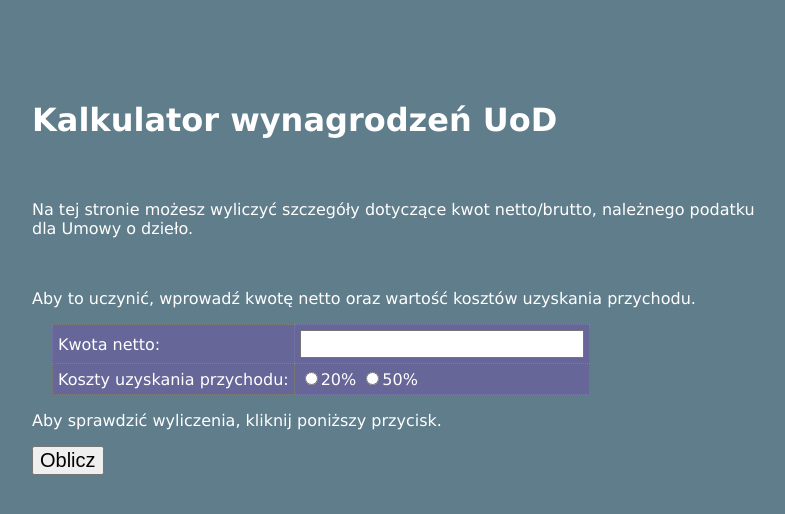
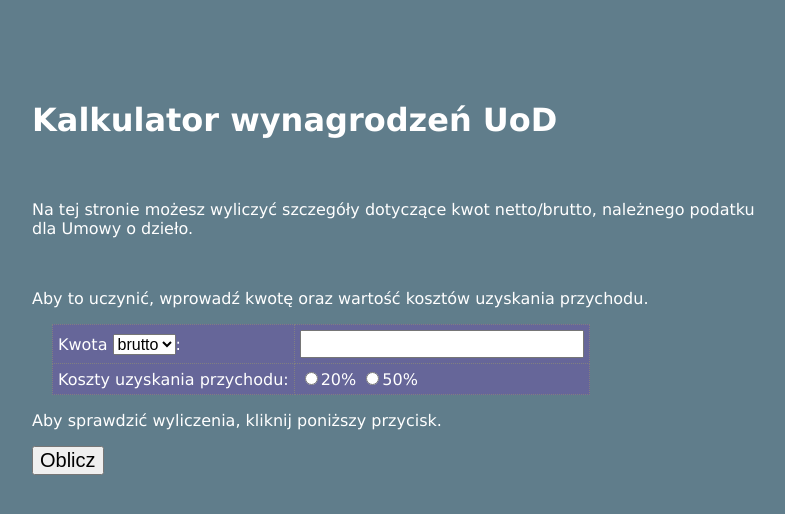
Before and after one commit to leliw5/Calc_UoD, a Flask app: page / in a window 1280 px wide. Shown: the top 514 px of the page, without its empty margins (234-1019 px from the left). Run offline with Flask 2, Linux system fonts and the light colour scheme.

Commit message:
Changes in css file

```diff
--- a/main.py
+++ b/main.py
@@ -10,7 +10,22 @@ def main_page() -> 'html':
 
 @app.route('/results', methods=['POST'])
 def results():
-    return request.form['salary'] + '  ' + request.form['cost_income']
+    type_of_salary = request.form['type_of_salary']
+    salary = float(request.form['salary'])
+    cost = float(request.form['cost_income'])
+    value_of_tax = 0.17
+    if type_of_salary == 'net' and cost == 0.2:
+        net = salary
+        gross = net * 10 / 8.64
+    elif type_of_salary == 'net' and cost == 0.5:
+        net = salary
+        gross = net * 10 / 9.15
+    else:
+        gross = salary
+        net = gross * (1-cost) * value_of_tax
+
+    tax = gross * cost * value_of_tax
+    return str(round(gross)) + '  ' + str(round(tax)) + '  ' + str(round(net))
 
 
 if __name__ == '__main__':
--- a/static/hf.css
+++ b/static/hf.css
@@ -76,5 +76,5 @@ input[type=radio] {
   font-size:        125%;
 }
 select {
-  font-size:        115%;
+  font-size:        100%;
 }
--- a/templates/index.html
+++ b/templates/index.html
@@ -7,10 +7,14 @@
 <form method='POST' action='/results'>
 <table>
 <p>Na tej stronie możesz wyliczyć szczegóły dotyczące kwot netto/brutto, należnego podatku dla Umowy o dzieło.</p>
-<br><p>Aby to uczynić, wprowadź kwotę netto oraz wartość kosztów uzyskania przychodu.</p>
+<br><p>Aby to uczynić, wprowadź kwotę oraz wartość kosztów uzyskania przychodu.</p>
 
 <tr>
-    <td>Kwota netto:</td><td><input name='salary' type='NUMBER' width='60'></td>
+    <td>Kwota <select name="type_of_salary">
+		<option value="gross">brutto</option>
+		<option value="net">netto</option>
+	</select>:</td>
+    <td><input name='salary' type='NUMBER' width='60'></td>
 </tr>
 <tr>
     <td>Koszty uzyskania przychodu:</td>
```
